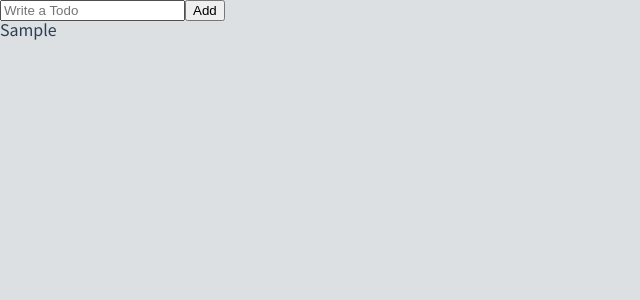
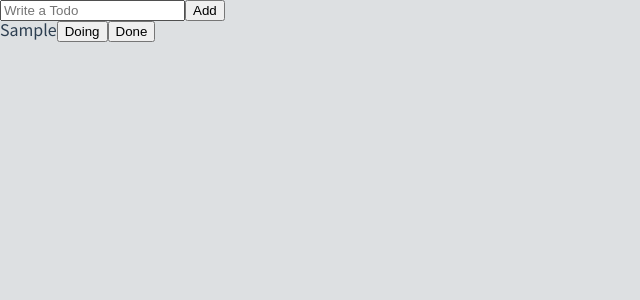
Before and after one commit to studyingheesu/todo-coil, a React (Create React App) app: page / in a window 1280 px wide. Both pictures are taken after typing "Sample" into the empty fields and a click on the button "Add". Shown: the top 300 px of the page, without its empty margins (0-640 px from the left). Built offline with nearby package versions, Linux system fonts and the light colour scheme.

Commit message:
change todo category

```diff
--- a/src/components/Todo.tsx
+++ b/src/components/Todo.tsx
@@ -1,11 +1,48 @@
+import { useRecoilState } from 'recoil';
 import styled from 'styled-components';
 
-import { ITodo } from '../atoms';
+import { ITodo, todosState } from '../atoms';
 
 const Item = styled.li``;
+const TodoButton = styled.button``;
+const DoneButton = styled.button``;
+const DoingButton = styled.button``;
 
-const Todo = ({ category, text }: ITodo) => {
-  return <Item className={`${category}`}>{text}</Item>;
+const Todo = (todo: ITodo) => {
+  const [todos, setTodos] = useRecoilState(todosState);
+
+  const { category, text, id } = todo;
+  const index = todos.findIndex((todo) => todo.id === id);
+
+  const handleClick = ({ currentTarget: { name } }: React.MouseEvent<HTMLButtonElement>) => {
+    const newTodo: ITodo = {
+      ...todo,
+      category: name as ITodo['category'],
+    };
+
+    setTodos([...todos.slice(0, index), newTodo, ...todos.slice(index + 1)]);
+  };
+
+  return (
+    <Item className={`${category}`}>
+      <span>{text}</span>
+      {category !== 'TO_DO' && (
+        <TodoButton name={'TO_DO'} onClick={handleClick}>
+          Todo
+        </TodoButton>
+      )}
+      {category !== 'DOING' && (
+        <DoingButton name={'DOING'} onClick={handleClick}>
+          Doing
+        </DoingButton>
+      )}
+      {category !== 'DONE' && (
+        <DoneButton name={'DONE'} onClick={handleClick}>
+          Done
+        </DoneButton>
+      )}
+    </Item>
+  );
 };
 
 export default Todo;
--- a/src/components/TodoList.tsx
+++ b/src/components/TodoList.tsx
@@ -4,10 +4,10 @@ import { todosState } from '../atoms';
 import CreateTodo from './CreateTodo';
 import Todo from './Todo';
 
+const List = styled.ul``;
+
 const TodoList = () => {
   const todos = useRecoilValue(todosState);
-
-  const List = styled.ul``;
 
   return (
     <div>
```
